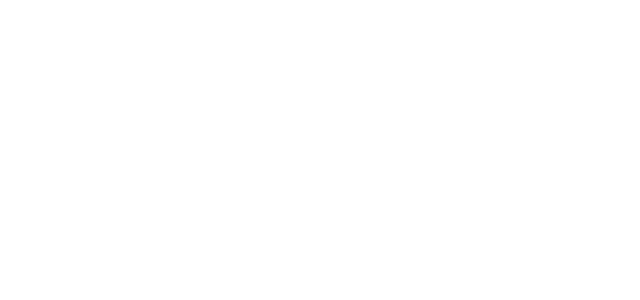
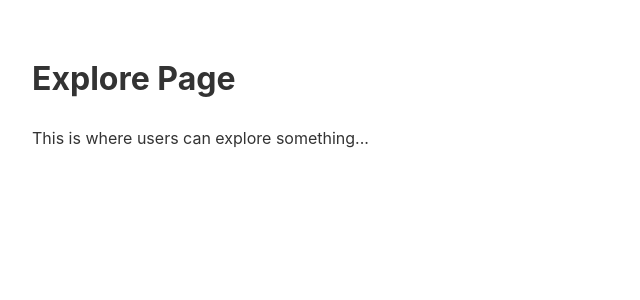
Before and after one commit to Mythweaver-Studios/PbtF-Website, a React (Create React App) app: page /explore in a window 1280 px wide. Before the commit this address had no page. Shown: the top 300 px of the page, without its empty margins (0-640 px from the left). Built offline with nearby package versions, Linux system fonts and the light colour scheme.

Commit message:
Saving to begin working on character page.

```diff
--- a/src/App.jsx
+++ b/src/App.jsx
@@ -1,13 +1,19 @@
 // /src/App.jsx
 import './App.css';
 import { BrowserRouter, Routes, Route } from 'react-router-dom';
+import Characters from './pages/Characters';
+import Explore from './pages/Explore';
 import Home from './pages/Home';
+import News from './pages/News';
 
 function App() {
   return (
     <BrowserRouter>
       <Routes>
+        <Route path="/characters" element={<Characters />} />
+        <Route path="/explore" element={<Explore />} />
         <Route path="/" element={<Home />} />
+        <Route path="/news" element={<News />} />
       </Routes>
     </BrowserRouter>
   );
--- a/src/components/Default.css
+++ b/src/components/Default.css
@@ -6,10 +6,12 @@
   font-family: -apple-system, BlinkMacSystemFont, 'Segoe UI', Roboto, 'Helvetica Neue', Arial, sans-serif;
   line-height: 1.6;
   background-color: #fff; /* Default page background */
+  color: #333; /* Default text color */
 }
 
 /* Container for the whole page - uses flexbox for layout */
-.homepage-container {
+.homepage-container,
+.characters-page {
   display: flex;
   flex-direction: column; /* Stack header, main, footer vertically */
   min-height: 100vh; /* Ensure it takes at least full screen height */
@@ -134,6 +136,8 @@
 .main-content {
   flex-grow: 1; /* Allow this section to fill remaining vertical space */
   display: flex; /* Use flexbox for child alignment (hero section) */
+  width: 100%;
+  box-sizing: border-box;
 }
 
 /* Hero section styles (purple area) */
--- a/src/pages/Explore.jsx
+++ b/src/pages/Explore.jsx
@@ -0,0 +1,13 @@
+// /src/pages/Explore.jsx
+import React from 'react';
+
+function Explore() {
+  return (
+    <div style={{ padding: '2rem' }}>
+      <h1>Explore Page</h1>
+      <p>This is where users can explore something...</p>
+    </div>
+  );
+}
+
+export default Explore;
--- a/src/pages/Home.jsx
+++ b/src/pages/Home.jsx
@@ -2,6 +2,7 @@
 import React from 'react';
 // Import shared styles :D
 import '../components/Default.css';
+import { Link } from 'react-router-dom';
 
 function Home() {
   return (
@@ -19,7 +20,7 @@
           <a href="#home" className="nav-link active">Home</a> {/* Active link style */}
           <a href="#news" className="nav-link">News</a>
           <a href="#characters" className="nav-link">Characters</a>
-          <a href="#explore" className="nav-link">Explore</a>
+          <Link to="/explore" className="nav-link">Explore</Link>
           <a href="#more" className="nav-link">More</a>
         </nav>
         {/* Login and Download actions */}
```
